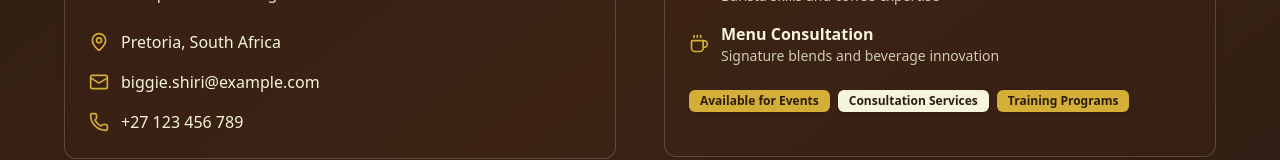
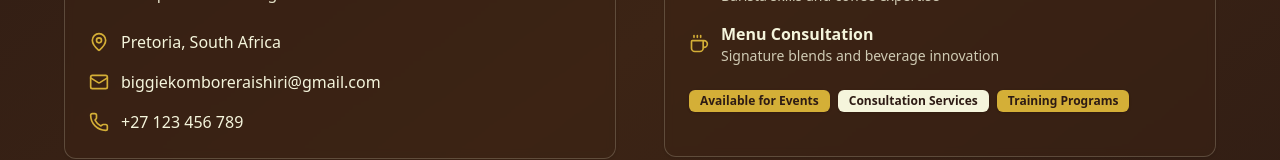
Before and after one commit to charmainemimie/barista-biggie, a React (Vite) app: page /contact in a window 1280 px wide. Shown: the part 440-600 px from the top of the page. Built offline with nearby package versions, Linux system fonts and the light colour scheme.

Commit message:
modified email in contact details

```diff
--- a/src/pages/contact-page.tsx
+++ b/src/pages/contact-page.tsx
@@ -43,7 +43,7 @@ export default function ContactPage() {
                   </div>
                   <div className="flex items-center gap-3 text-cream-light">
                     <Mail className="w-5 h-5 text-gold-accent" />
-                    <span>biggie.shiri@example.com</span>
+                    <span>biggiekomboreraishiri@gmail.com</span>
                   </div>
                   <div className="flex items-center gap-3 text-cream-light">
                     <Phone className="w-5 h-5 text-gold-accent" />
```
